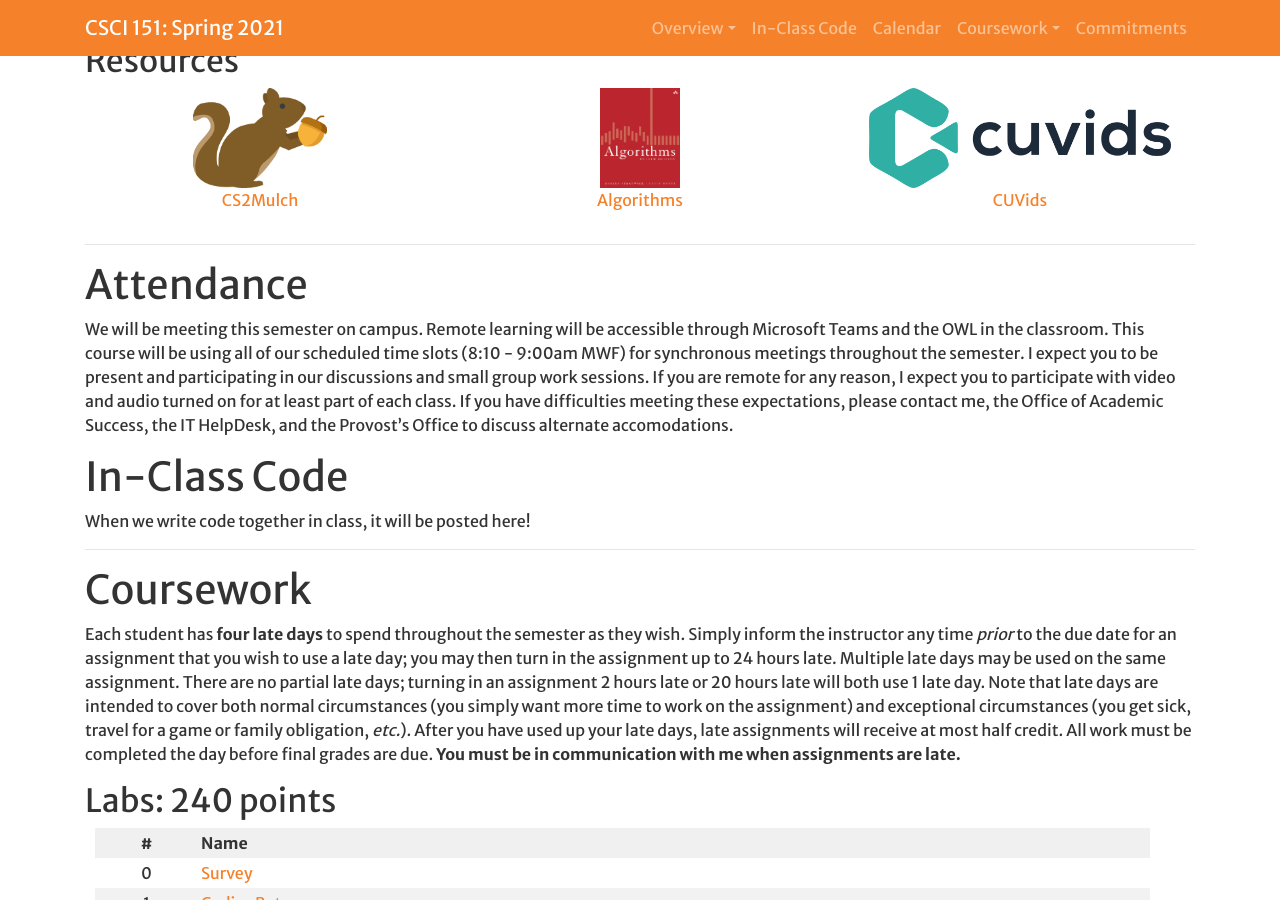
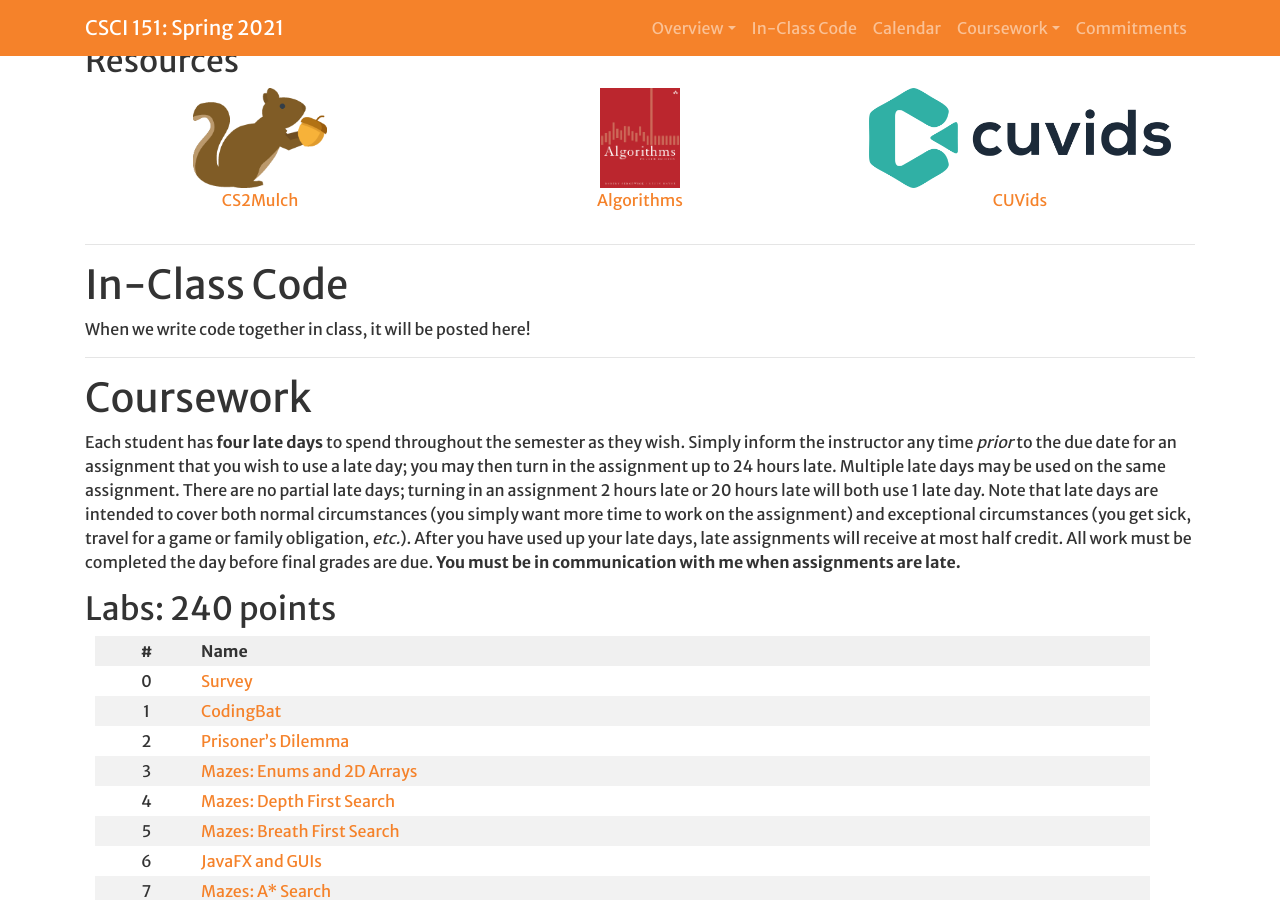
Before and after one commit to Hendrix-CS/csci151, a Jekyll site: the page built from index.md, in a window 1280 px wide and 900 px high, scrolled down 1418 px. Built offline with Jekyll 4.4.1, drawn with Linux system fonts in a browser that asks for light colours; a script that is not in the unit is left out; our own code applies the rules of GitHub Pages for plain Markdown files.

Commit message:
small updates

```diff
--- a/index.md
+++ b/index.md
@@ -31,18 +31,6 @@ Upon completing this course, our goal is for you to be able to:
 {% include resources.html content=site.extra-resources %}
 
 <hr>
-
-# Attendance
-
-We will be meeting this semester on campus. Remote learning will be accessible
-through Microsoft Teams and the OWL in the classroom.
-This course will be using all of our scheduled time slots (8:10 - 9:00am MWF) for synchronous meetings
-throughout the semester. I expect you to be present and participating in our discussions
-and small group work sessions. If you are remote for any reason, I expect you to participate with video and audio turned on for at least part of
-each class. If you have difficulties meeting these expectations,
-please contact me, the Office of Academic Success, the IT HelpDesk, and the Provost's Office
-to discuss alternate accomodations.
-
 
 # <a name="inclasscode">In-Class Code</a>
 
```
